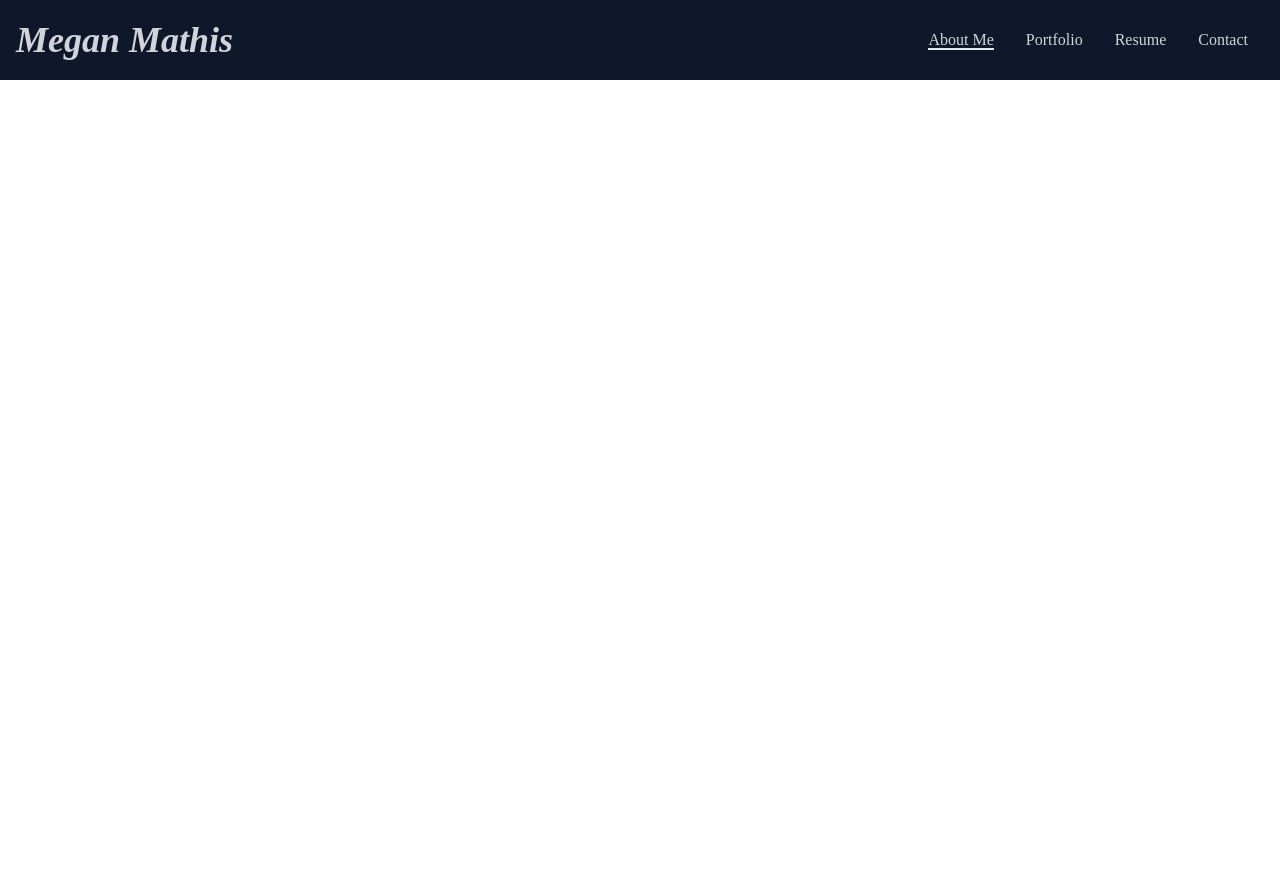
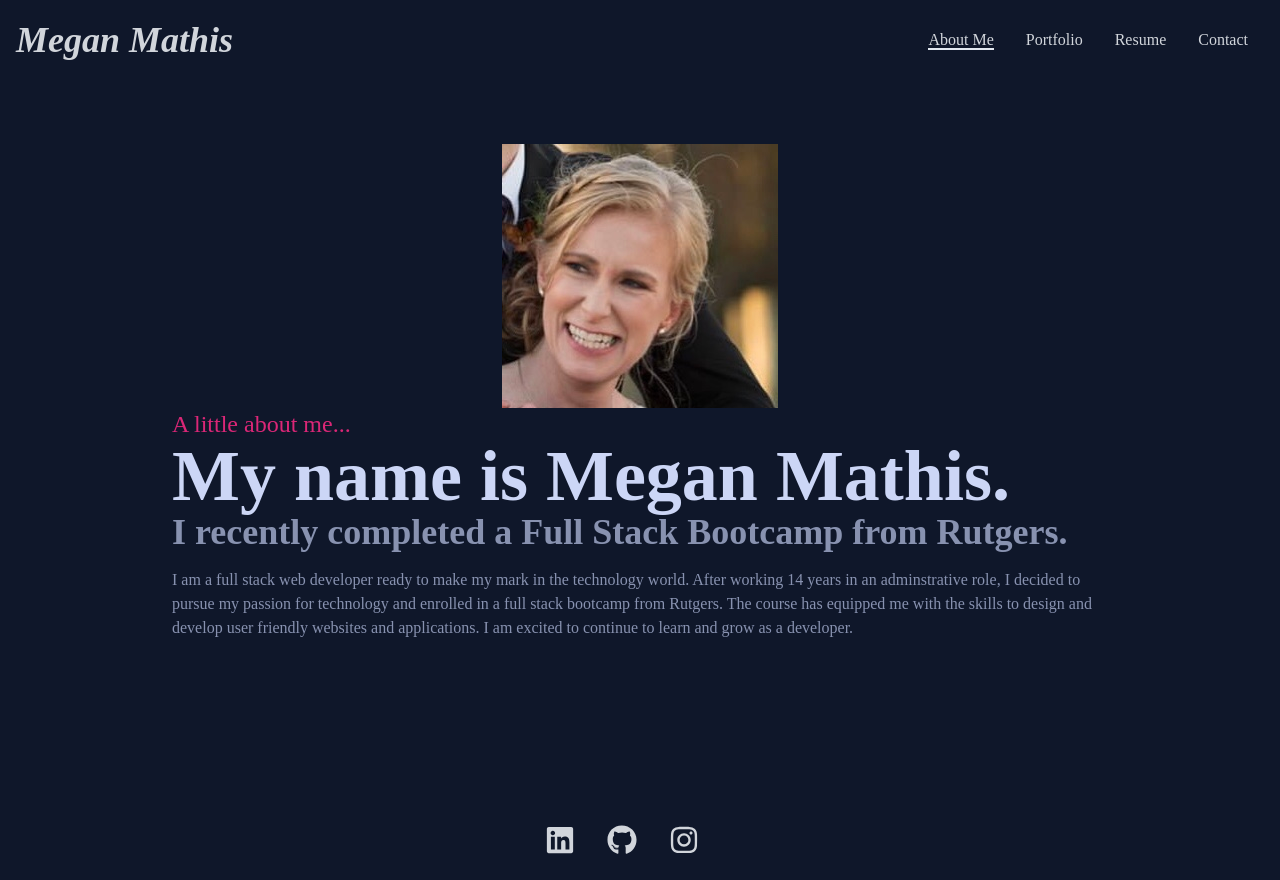
Before and after one commit to MegMathis/megan_mathis_react_portfolio, a React (Create React App) app: page / in a window 1280 px wide. Before the commit the page ends 800 px from the top, so only its background shows below. Built offline with nearby package versions, Linux system fonts and the light colour scheme.

Commit message:
about me completed

```diff
--- a/src/App.js
+++ b/src/App.js
@@ -1,12 +1,15 @@
 import Header from "./components/Header";
 import Footer from "./components/Footer";
+import AboutMe from "./components/AboutMe";
 import { Routes, Route } from "react-router-dom";
 
 function App() {
   return (
     <>
       <Header />
-      <Routes></Routes>
+      <Routes>
+        <Route path="/" element={<AboutMe />} />
+      </Routes>
       <Footer />
     </>
   );
--- /dev/null
+++ b/src/components/AboutMe.js
@@ -0,0 +1,33 @@
+import React from "react";
+import meg from "../assets/Meg.jpeg";
+
+const AboutMe = () => {
+  return (
+    <div name="AboutMe" className="w-full h-screen bg-slate-900">
+      {/* Container */}
+
+      <div className="max-w-[1000px] mx-auto px-8 flex flex-col justify-center h-full">
+        <div className="flex justify-center">
+          <img src={meg} alt="picture of Meg" />
+        </div>
+        <p className="text-pink-600 text-2xl">A little about me...</p>
+        <h1 className="text-4xl sm:text-7xl font-bold text-[#ccd6f6]">
+          My name is Megan Mathis.
+        </h1>
+        <h2 className="text-4xl sm:text7xl font-bold text-[#8892b0]">
+          I recently completed a Full Stack Bootcamp from Rutgers.
+        </h2>
+        <p className="text-[#8892b0] py-4 max-w[700px]">
+          I am a full stack web developer ready to make my mark in the
+          technology world. After working 14 years in an adminstrative role, I
+          decided to pursue my passion for technology and enrolled in a full
+          stack bootcamp from Rutgers. The course has equipped me with the
+          skills to design and develop user friendly websites and applications.
+          I am excited to continue to learn and grow as a developer.
+        </p>
+      </div>
+    </div>
+  );
+};
+
+export default AboutMe;
```
Also changed, not shown: src/assets/Meg.jpeg (added).
